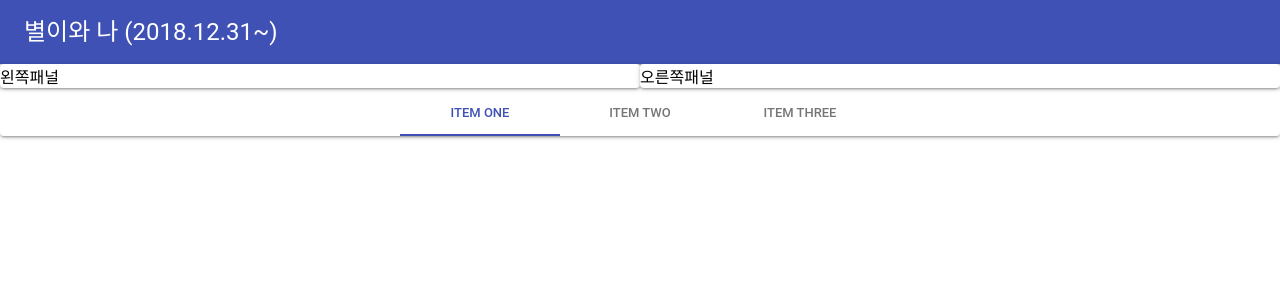
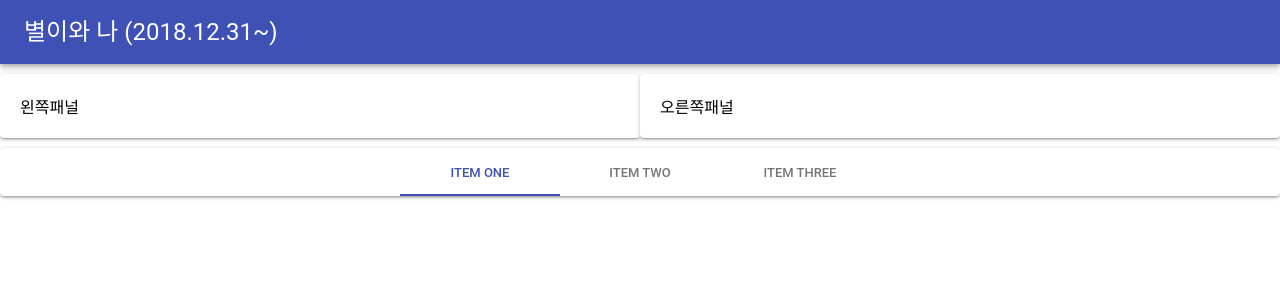
Before and after one commit to webmcki/react-ui-final, a React (Create React App) app: page / in a window 1280 px wide. Shown: the top 300 px of the page. Built offline with nearby package versions, Linux system fonts and the light colour scheme.

Commit message:
패널분리완성

```diff
--- a/src/cpnts/Exercises/LeftPane.js
+++ b/src/cpnts/Exercises/LeftPane.js
@@ -1,4 +1,4 @@
 import React from 'react'
 import Paper from '@material-ui/core/Paper'
 
-export default (props) => <Paper>왼쪽패널</Paper>
+export default ({styles}) => <Paper style={styles.Paper}>왼쪽패널</Paper>
--- a/src/cpnts/Exercises/RightPane.js
+++ b/src/cpnts/Exercises/RightPane.js
@@ -1,4 +1,4 @@
 import React from 'react'
 import Paper from '@material-ui/core/Paper'
 
-export default (props) => <Paper>오른쪽패널</Paper>
+export default ({styles}) => <Paper style={styles.Paper}>오른쪽패널</Paper>
--- a/src/cpnts/Exercises/index.js
+++ b/src/cpnts/Exercises/index.js
@@ -4,7 +4,7 @@ import Grid from '@material-ui/core/Grid'
 import LeftPane from './LeftPane'
 import RightPane from './RightPane'
 
-const style = {
+const styles = {
   Paper: {
     padding: 20,
     marginTop: 10,
@@ -15,10 +15,10 @@ const style = {
 export default (props) => (
   <Grid container>
     <Grid item sm>
-      <LeftPane style={style.Paper} />
+      <LeftPane styles={styles} />
     </Grid>
     <Grid item sm>
-      <RightPane style={style.Paper} />
+      <RightPane styles={styles} />
     </Grid>
   </Grid>
 )
```
